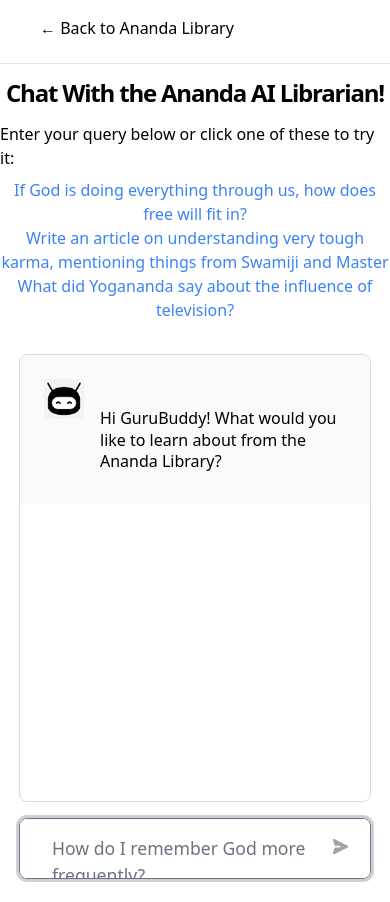
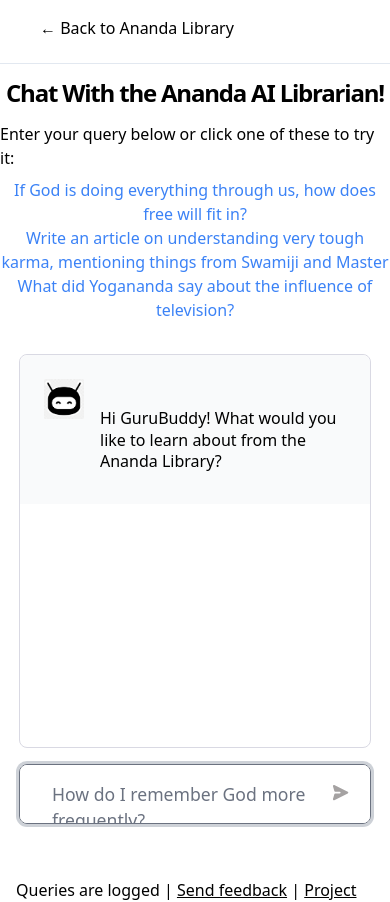
Before and after one commit to mayooear/gpt4-pdf-chatbot-langchain, a Next.js app: page / in a window 390 px wide. Shown: the top 902 px of the page. Built offline with nearby package versions, Linux system fonts and the light colour scheme.

Commit message:
mobile test

```diff
--- a/styles/Home.module.css
+++ b/styles/Home.module.css
@@ -288,7 +288,7 @@
   .main {
     padding: 1rem;
     /* Adjust 80px to the sum of estimated header and footer heights */
-    max-height: calc(100vh - 160px);
+    max-height: calc(100vh - 320px);
     overflow-y: auto;
   }
 
```
